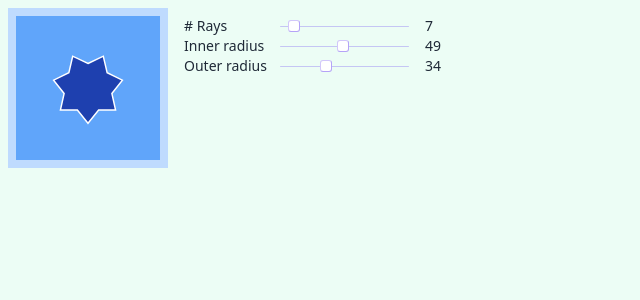
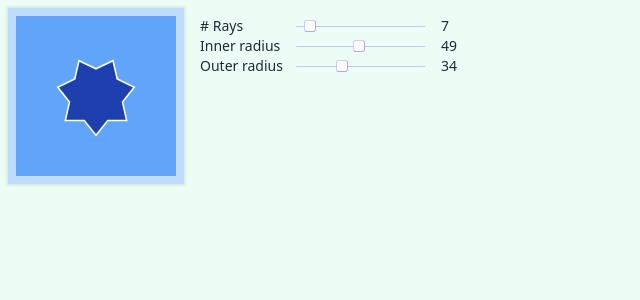
Before and after one commit to maxzz/react-d3, a React (Vite) app: page / in a window 1280 px wide. Shown: the top 300 px of the page, without its empty margins (0-640 px from the left). Built offline with nearby package versions, Linux system fonts and the light colour scheme.

Commit message:
Add 3D look to the shape preview

```diff
--- a/src/components/StarD3Interpolated.tsx
+++ b/src/components/StarD3Interpolated.tsx
@@ -61,7 +61,9 @@ function StarD3Interpolated() {
 
     return (
         <div className="p-2 flex">
-            <div className="w-40 h-40 border-8 border-blue-200 bg-blue-400 text-blue-800">
+            <div className="w-44 h-44 text-blue-800 bg-blue-400 border-8 border-blue-200"
+                style={{boxShadow: '#0000001f 0px 0px 3px 1px'}}
+            >
                 <InterpolatedShape shape={shape} />
             </div>
             <div className="mx-2 p-2">
```
